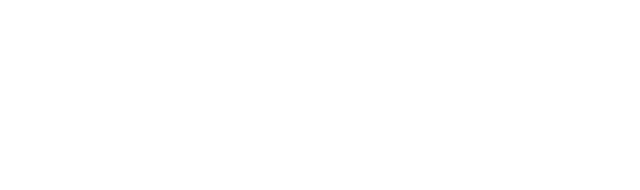
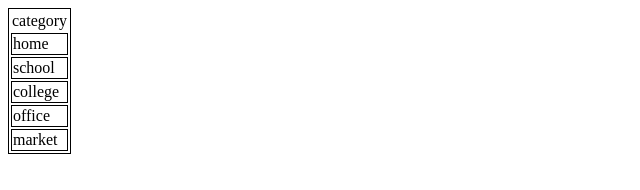
Before and after one commit to mayanksaini18/javascriptCodes, a plain HTML site: page NitinSirclassCodes/ArraysInJs/methodOfArray.html in a window 1280 px wide. Shown: the whole page, without its empty margins (0-640 px from the left). Drawn offline with Linux system fonts and the light colour scheme.

Commit message:
methodOfArrays

```diff
--- a/NitinSirclassCodes/ArraysInJs/methodOfArray.html
+++ b/NitinSirclassCodes/ArraysInJs/methodOfArray.html
@@ -8,14 +8,47 @@
 <body>
 
     <script type="text/javascript">
-    let arr =['home', 'school', 'college', 'office', 'market'];
-    arr.map((value, index) => {
+    let array =['home', 'school', 'college', 'office', 'market'];
+    array.map((value, index) => {
         console.log(`${index} => ${value}`);
     });
-    let result = arr.map((value, index) => {
-       return arr[index].toUpperCase();
+    let result = array.map((value, index) => {
+       return array[index].toUpperCase();
     });
     console.log(result);
+
+
+
+
+    </script>
+    <script>
+        let arr = ['home', 'school', 'college', 'office', 'market'];
+        let body = document.querySelector('body');
+        let table = document.createElement('table');
+        table.style.border = '1px solid black';
+        body.appendChild(table);
+        let thead = document.createElement('thead');
+        let tbody = document.createElement('tbody');
+        let tr = document.createElement('tr');
+       let td = document.createElement('td');
+        td.textContent = 'category';
+
+        tr.appendChild(td);
+        thead.appendChild(tr);
+        table.appendChild(thead);
+
+        arr.forEach((value) => {
+            let tr = document.createElement('tr');
+            let td = document.createElement('td');
+            td.textContent = value;
+            td.style.border = '1px solid black';
+            tr.appendChild(td);
+            tbody.appendChild(tr);
+        });
+        table.appendChild(tbody);
+
+
+
 
 
     </script>
@@ -30,7 +63,9 @@ method of array
 1. map method() : it is used to iterate over the array and can return a new array
 2. for each method() : it is used to iterate over the array and does not return a new array its return type is undefined
 
+3. slice method() : it is used to extract a part of the array and return a new array
 
+4. splice method() : it is used to add or remove elements from the array and return a new array
 
-
+5. unshift method() : it is used to add elements to the beginning of the array and return the new length of the array
 -->
```
